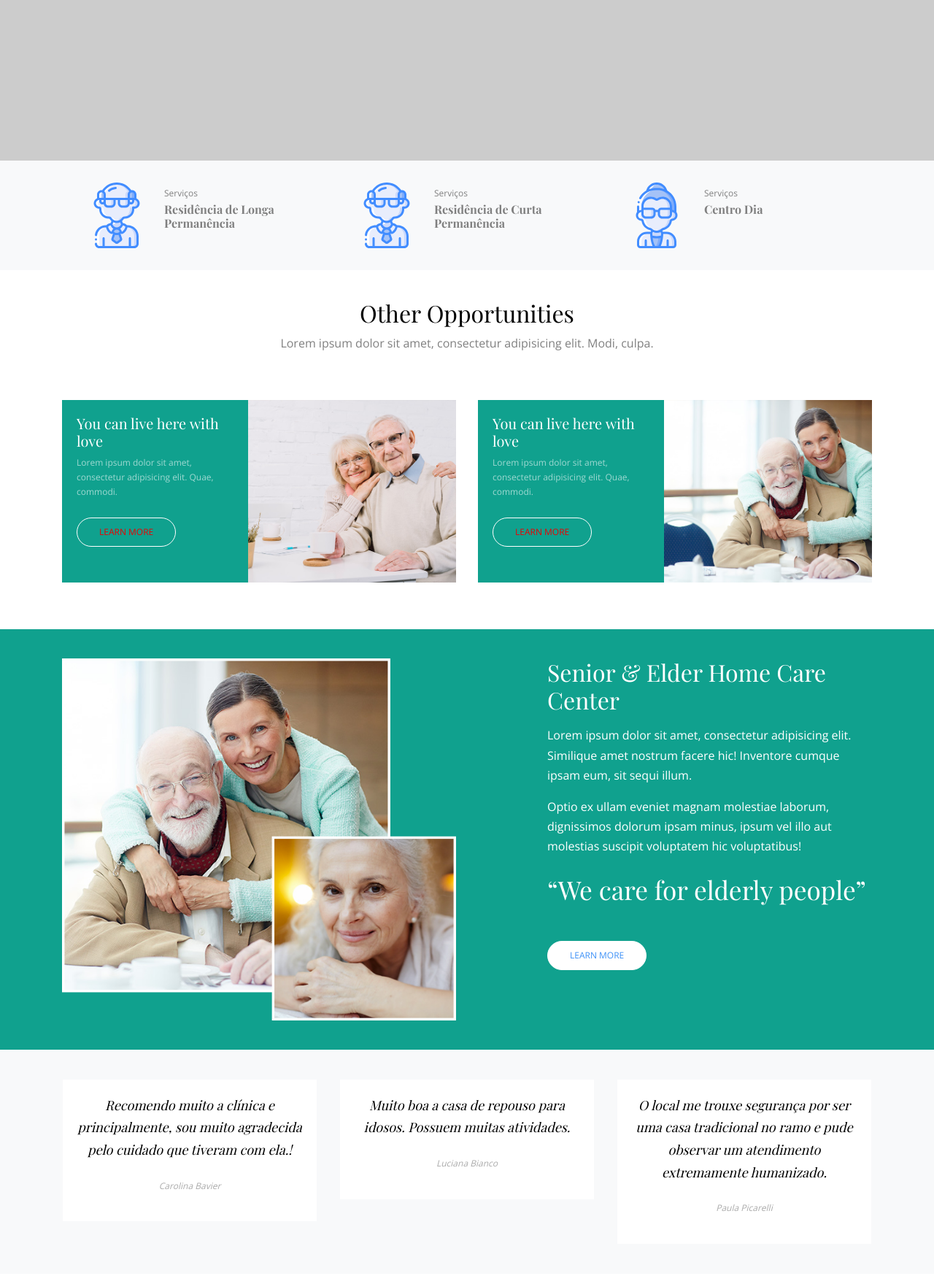
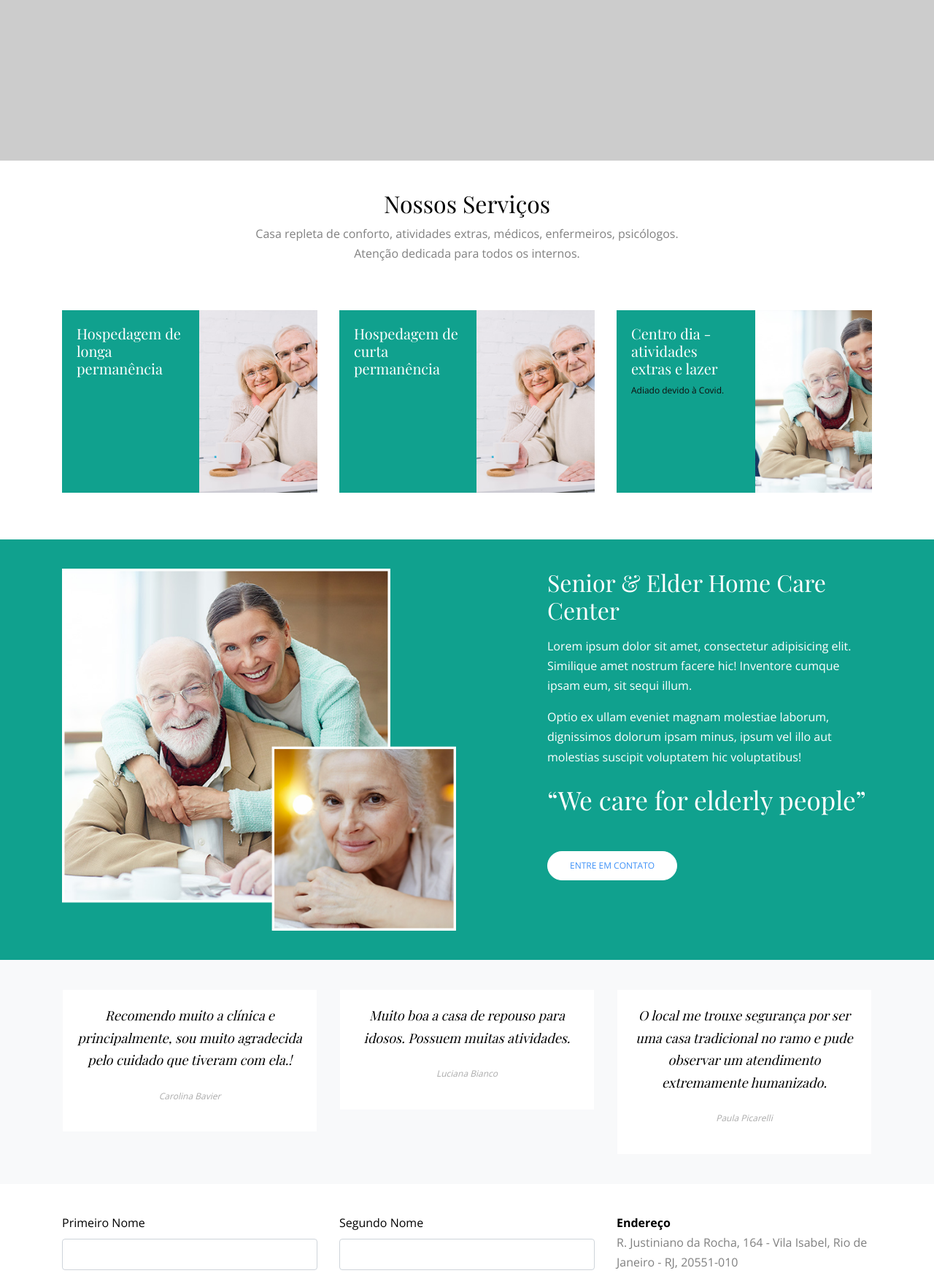
Before and after one commit to cristiano-da-matta/BV-site, a PHP site: page / in a window 1280 px wide. Shown: the part 2535-4294 px from the top of the page at 73% size. Run offline with PHP 8.4, Linux system fonts and the light colour scheme; some web fonts are replaced.

Commit message:
services fixed

```diff
--- a/css/style.css
+++ b/css/style.css
@@ -971,6 +971,11 @@ color: #10a18e !important;
     text-align: center;
   }
 
+  #covid {
+color: #110b0b;
+
+  }
+
   @media (min-width: 576px) {
     .mapa {
       box-sizing: border-box
--- a/index.html
+++ b/index.html
@@ -283,7 +283,7 @@
     <!--  -->
     <!-- FAIXA COM 3 ICONES DE SERVIÇOS -->
     <!--  -->
-    <div class="feature-v1" id="servicos">
+    <!-- <div class="feature-v1" id="servicos">
       <div class="bgcinza">
 
         <div class="container bgcinza">
@@ -316,16 +316,17 @@
               <div>
                 <span class="subheading">Serviços</span>
                 <h3 class="heading">Centro Dia</h3>
+                <p id="covid"> Adiado devido a covid</p>
 
               </div>
             </div>
           </div>
 
         </div>
-      </div>
+      </div> -->
 
       <!--  -->
-      <!-- OUTRAS OPORTUNIDADES - FAIXA COM 2 BOX -->
+      <!-- OUTRAS OPORTUNIDADES - FAIXA COM 3 BOX -->
       <!--  -->
 
       <div class="site-section">
@@ -333,28 +334,38 @@
           <div class="row mb-5 justify-content-center">
             <div class="col-7 text-center">
               <div class="heading">
-                <h2 class="text-black">Other Opportunities</h2>
+                <h2 class="text-black">Nossos Serviços</h2>
               </div>
-              <p>Lorem ipsum dolor sit amet, consectetur adipisicing elit. Modi, culpa.</p>
+              <p>Casa repleta de conforto, atividades extras, médicos, enfermeiros, psicólogos. Atenção dedicada para todos os internos.</p>
             </div>
           </div>
           <div class="row">
-            <div class="col-lg-6 mb-4">
+            <div class="col-lg-4 mb-4">
               <div class="d-block d-flex custom-media algin-items-stretch">
                 <div class="text text-left">
-                  <h3>You can live here with love</h3>
-                  <p class="mb-4">Lorem ipsum dolor sit amet, consectetur adipisicing elit. Quae, commodi.</p>
-                  <p><a href="#" class="btn btn-outline-white">Learn More</a></p>
+                  <h3>Hospedagem de longa permanência</h3>
+
+
                 </div>
                 <div class="img-bg" style="background-image: url('images/img_2.jpg')"></div>
               </div>
             </div>
-            <div class="col-lg-6 mb-4">
+            <div class="col-lg-4 mb-4">
               <div class="d-block d-flex custom-media algin-items-stretch">
                 <div class="text text-left">
-                  <h3>You can live here with love</h3>
-                  <p class="mb-4">Lorem ipsum dolor sit amet, consectetur adipisicing elit. Quae, commodi.</p>
-                  <p><a href="#" class="btn btn-outline-white">Learn More</a></p>
+                  <h3>Hospedagem de curta permanência</h3>
+
+
+                </div>
+                <div class="img-bg" style="background-image: url('images/img_2.jpg')"></div>
+              </div>
+            </div>
+            <div class="col-lg-4 mb-4">
+              <div class="d-block d-flex custom-media algin-items-stretch">
+                <div class="text text-left">
+                  <h3>Centro dia - atividades extras e lazer </h3>
+                  <p class="mb-4" id="covid">Adiado devido à Covid.</p>
+
                 </div>
                 <div class="img-bg" style="background-image: url('images/img_3.jpg')"></div>
               </div>
@@ -382,7 +393,7 @@
                 <p class="mb-4 text-white">Optio ex ullam eveniet magnam molestiae laborum, dignissimos dolorum ipsam
                   minus, ipsum vel illo aut molestias suscipit voluptatem hic voluptatibus!</p>
                 <p class="text-white mb-5"><strong class="h3">&ldquo;We care for elderly people&rdquo;</strong></p>
-                <p><a href="#" class="btn btn-white">Learn More</a></p>
+                <p><a href="#" class="btn btn-white">Entre em Contato</a></p>
               </div>
             </div>
           </div>
```
